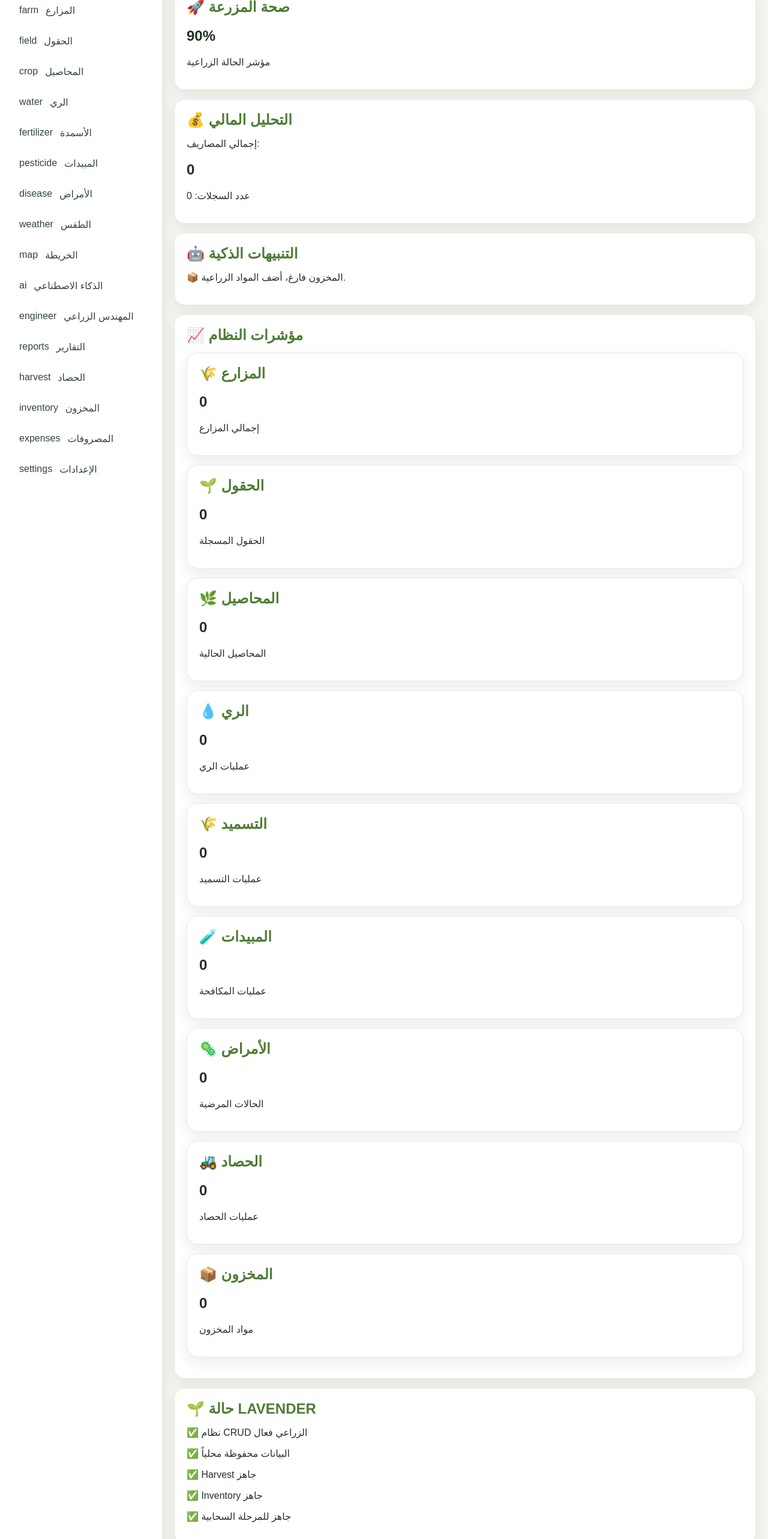
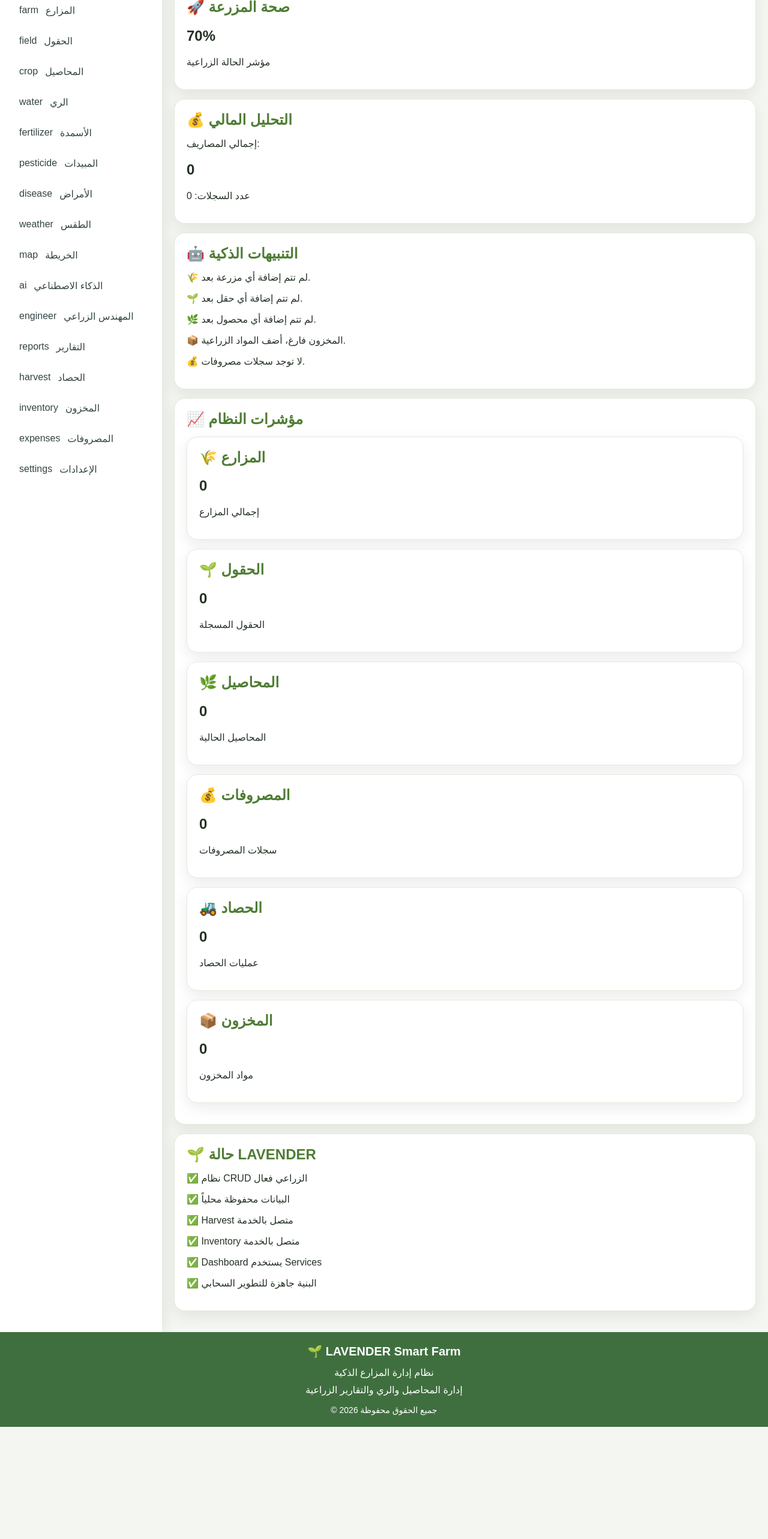
Before and after one commit to hasan776643tt-ops/LAVENDER, a React (Vite) app: page /dashboard in a window 1280 px wide. Shown: the part 234-2800 px from the top of the page at 60% size. After the commit the page ends 2613 px from the top, so only its background shows below. Built offline with nearby package versions, Linux system fonts and the light colour scheme.

Commit message:
Update Dashboard.jsx

```diff
--- a/src/pages/Dashboard.jsx
+++ b/src/pages/Dashboard.jsx
@@ -1,153 +1,239 @@
-import {
-  useContext,
-  useMemo,
-} from "react";
-
+// src/pages/Dashboard.jsx
 
 import {
-  FarmContext
-} from "../context/FarmContext";
-
+  useEffect,
+  useMemo,
+  useState
+} from "react";
 
 import Card from "../components/Card";
 
+import farmService from "../services/farmService.js";
+import fieldService from "../services/fieldService.js";
+import cropService from "../services/cropService.js";
+import expenseService from "../services/expenseService.js";
+import harvestService from "../services/harvestService.js";
+import inventoryService from "../services/inventoryService.js";
 
 
-export default function Dashboard(){
+// =========================
+// Dashboard
+// =========================
+
+export default function Dashboard() {
+
+  const [farms, setFarms] = useState([]);
+  const [fields, setFields] = useState([]);
+  const [crops, setCrops] = useState([]);
+  const [expenses, setExpenses] = useState([]);
+  const [harvests, setHarvests] = useState([]);
+  const [inventory, setInventory] = useState([]);
+
+  const [loading, setLoading] = useState(true);
+  const [error, setError] = useState("");
 
 
+  // =========================
+  // Load Dashboard Data
+  // =========================
 
-const {
+  useEffect(() => {
 
- farms = [],
- fields = [],
- crops = [],
+    let mounted = true;
 
- irrigations = [],
- fertilizers = [],
- pesticides = [],
+    const loadDashboard = async () => {
 
- diseases = [],
+      try {
 
- expenses = [],
+        setLoading(true);
+        setError("");
 
- harvests = [],
+        const [
+          farmsData,
+          fieldsData,
+          cropsData,
+          expensesData,
+          harvestsData,
+          inventoryData
+        ] = await Promise.all([
 
- inventory = [],
+          farmService.getAllFarms(),
+
+          fieldService.getAll(),
+
+          cropService.getAll(),
+
+          expenseService.getAll(),
+
+          harvestService.getAll(),
+
+          inventoryService.getAll()
+
+        ]);
 
 
-} = useContext(FarmContext);
+        if (!mounted) {
+          return;
+        }
 
 
+        setFarms(
+          Array.isArray(farmsData)
+            ? farmsData
+            : []
+        );
 
+
+        setFields(
+          Array.isArray(fieldsData)
+            ? fieldsData
+            : []
+        );
+
+
+        setCrops(
+          Array.isArray(cropsData)
+            ? cropsData
+            : []
+        );
+
+
+        setExpenses(
+          Array.isArray(expensesData)
+            ? expensesData
+            : []
+        );
+
+
+        setHarvests(
+          Array.isArray(harvestsData)
+            ? harvestsData
+            : []
+        );
+
+
+        setInventory(
+          Array.isArray(inventoryData)
+            ? inventoryData
+            : []
+        );
+
+
+      } catch (err) {
+
+        console.error(
+          "Dashboard data loading failed:",
+          err
+        );
+
+        if (mounted) {
+
+          setError(
+            err?.message ||
+            "حدث خطأ أثناء تحميل بيانات لوحة التحكم"
+          );
+
+        }
+
+      } finally {
+
+        if (mounted) {
+          setLoading(false);
+        }
+
+      }
+
+    };
+
+
+    loadDashboard();
+
+
+    return () => {
+      mounted = false;
+    };
+
+  }, []);
 
 
   // =========================
   // KPI Statistics
   // =========================
 
-
-const statistics = useMemo(()=>[
-
+  const statistics = useMemo(() => [
 
     {
-title:"🌾 المزارع",
-value:farms.length,
-info:"إجمالي المزارع"
+      title: "🌾 المزارع",
+      value: farms.length,
+      info: "إجمالي المزارع"
     },
 
+    {
+      title: "🌱 الحقول",
+      value: fields.length,
+      info: "الحقول المسجلة"
+    },
 
     {
-title:"🌱 الحقول",
-value:fields.length,
-info:"الحقول المسجلة"
+      title: "🌿 المحاصيل",
+      value: crops.length,
+      info: "المحاصيل الحالية"
     },
 
+    {
+      title: "💰 المصروفات",
+      value: expenses.length,
+      info: "سجلات المصروفات"
+    },
 
     {
-title:"🌿 المحاصيل",
-value:crops.length,
-info:"المحاصيل الحالية"
+      title: "🚜 الحصاد",
+      value: harvests.length,
+      info: "عمليات الحصاد"
     },
 
+    {
+      title: "📦 المخزون",
+      value: inventory.length,
+      info: "مواد المخزون"
+    }
 
-{
-title:"💧 الري",
-value:irrigations.length,
-info:"عمليات الري"
-},
+  ], [
 
-
-{
-title:"🌾 التسميد",
-value:fertilizers.length,
-info:"عمليات التسميد"
-},
-
-
-{
-title:"🧪 المبيدات",
-value:pesticides.length,
-info:"عمليات المكافحة"
-},
-
-
-{
-title:"🦠 الأمراض",
-value:diseases.length,
-info:"الحالات المرضية"
-},
-
-
-{
-title:"🚜 الحصاد",
-value:harvests.length,
-info:"عمليات الحصاد"
-},
-
-
-{
-title:"📦 المخزون",
-value:inventory.length,
-info:"مواد المخزون"
-},
-
-
-],[
     farms,
     fields,
     crops,
-irrigations,
-fertilizers,
-pesticides,
-diseases,
+    expenses,
     harvests,
     inventory
+
   ]);
 
 
-
-
-
-
   // =========================
-// Financial
+  // Financial Analysis
   // =========================
 
-
-const financial = useMemo(()=>{
-
+  const financial = useMemo(() => {
 
     const total = expenses.reduce(
 
-(sum,item)=>
+      (sum, item) => {
 
-sum + Number(item.amount || 0),
+        const amount =
+          Number(item?.amount || 0);
+
+        return sum + (
+          Number.isFinite(amount)
+            ? amount
+            : 0
+        );
+
+      },
 
       0
 
     );
-
 
 
     return {
@@ -159,141 +245,200 @@ expenses.length
 
     };
 
-
-},[expenses]);
-
-
-
-
+  }, [expenses]);
 
 
   // =========================
-// Smart Health
+  // Smart Farm Health
   // =========================
 
-
-const farmHealth = useMemo(()=>{
-
+  const farmHealth = useMemo(() => {
 
     let score = 100;
 
 
-
-if(diseases.length)
-
-score -= 20;
+    if (inventory.length === 0) {
+      score -= 10;
+    }
 
 
-
-if(irrigations.length < fields.length)
-
-score -= 15;
+    if (fields.length === 0) {
+      score -= 10;
+    }
 
 
-
-if(fertilizers.length === 0)
-
+    if (crops.length === 0) {
       score -= 10;
+    }
 
 
+    if (expenses.length > 0) {
+      score -= 5;
+    }
 
-if(score < 0)
 
+    if (score < 0) {
       score = 0;
-
+    }
 
 
     return score;
 
+  }, [
 
-},[
-
-diseases,
-
-irrigations,
-
+    inventory,
     fields,
-
-fertilizers
+    crops,
+    expenses
 
   ]);
-
-
-
-
-
-
 
 
   // =========================
   // Smart Alerts
   // =========================
 
+  const alerts = useMemo(() => {
 
-const alerts = useMemo(()=>{
+    const result = [];
 
 
-const result=[];
+    if (farms.length === 0) {
+
+      result.push(
+        "🌾 لم تتم إضافة أي مزرعة بعد."
+      );
+
+    }
 
 
-
-if(diseases.length > 0)
+    if (fields.length === 0) {
 
       result.push(
-"🦠 توجد أمراض تحتاج متابعة."
+        "🌱 لم تتم إضافة أي حقل بعد."
       );
 
+    }
 
 
-if(inventory.length === 0)
+    if (crops.length === 0) {
+
+      result.push(
+        "🌿 لم تتم إضافة أي محصول بعد."
+      );
+
+    }
+
+
+    if (inventory.length === 0) {
 
       result.push(
         "📦 المخزون فارغ، أضف المواد الزراعية."
       );
 
+    }
 
 
-if(fields.length > irrigations.length)
+    if (expenses.length === 0) {
 
       result.push(
-"💧 بعض الحقول تحتاج خطة ري."
+        "💰 لا توجد سجلات مصروفات."
       );
 
+    }
 
 
-if(result.length===0)
+    if (result.length === 0) {
 
       result.push(
-"✅ جميع الأنظمة تعمل بشكل جيد."
+        "✅ جميع البيانات الأساسية متوفرة."
       );
 
+    }
 
 
     return result;
 
+  }, [
 
-},[
-
-diseases,
-
+    farms,
+    fields,
+    crops,
     inventory,
-
-fields,
-
-irrigations
+    expenses
 
   ]);
 
 
+  // =========================
+  // Loading
+  // =========================
 
-
-
+  if (loading) {
 
     return (
 
       <div>
 
+        <h1>
+          📊 لوحة التحكم الذكية
+        </h1>
 
+        <Card title="⏳ جاري التحميل">
+
+          <p>
+            جاري تحميل بيانات المزرعة...
+          </p>
+
+        </Card>
+
+      </div>
+
+    );
+
+  }
+
+
+  // =========================
+  // Error
+  // =========================
+
+  if (error) {
+
+    return (
+
+      <div>
+
+        <h1>
+          📊 لوحة التحكم الذكية
+        </h1>
+
+        <Card title="⚠️ خطأ">
+
+          <p>
+            {error}
+          </p>
+
+          <p>
+            حاول تحديث الصفحة مرة أخرى.
+          </p>
+
+        </Card>
+
+      </div>
+
+    );
+
+  }
+
+
+  // =========================
+  // Render
+  // =========================
+
+  return (
+
+    <div>
 
       <h1>
         📊 لوحة التحكم الذكية
@@ -302,173 +447,133 @@ return (
 
       <p>
         🌱 LAVENDER Smart Farm
-<br/>
+        <br />
         نظام إدارة ومراقبة المزرعة
       </p>
 
 
-
-
-
+      {/* =========================
+          Farm Health
+      ========================= */}
 
       <Card title="🚀 صحة المزرعة">
-
 
         <h2>
           {farmHealth}%
         </h2>
 
-
         <p>
           مؤشر الحالة الزراعية
         </p>
 
-
       </Card>
 
 
-
-
-
-
+      {/* =========================
+          Financial
+      ========================= */}
 
       <Card title="💰 التحليل المالي">
-
 
         <p>
           إجمالي المصاريف:
         </p>
 
-
         <h2>
           {financial.total}
         </h2>
 
-
         <p>
-عدد السجلات:
-{" "}
+          عدد السجلات:{" "}
           {financial.records}
         </p>
-
 
       </Card>
 
 
-
-
-
-
+      {/* =========================
+          Smart Alerts
+      ========================= */}
 
       <Card title="🤖 التنبيهات الذكية">
 
-
-{
-
-alerts.map(
-
-(alert,index)=>(
+        {alerts.map(
+          (alert, index) => (
 
             <p key={index}>
               {alert}
             </p>
 
           )
-
-)
-
-}
-
+        )}
 
       </Card>
 
 
-
-
-
-
+      {/* =========================
+          Statistics
+      ========================= */}
 
       <Card title="📈 مؤشرات النظام">
 
-
-{
-
-statistics.map(item=>(
-
+        {statistics.map(
+          (item) => (
 
             <Card
-
               key={item.title}
-
               title={item.title}
-
             >
-
 
               <h2>
                 {item.value}
               </h2>
 
-
               <p>
                 {item.info}
               </p>
 
+            </Card>
+
+          )
+        )}
 
       </Card>
 
 
-))
-
-}
-
-
-</Card>
-
-
-
-
-
-
-
+      {/* =========================
+          System Status
+      ========================= */}
 
       <Card title="🌱 حالة LAVENDER">
-
 
         <p>
           ✅ نظام CRUD الزراعي فعال
         </p>
 
-
         <p>
           ✅ البيانات محفوظة محلياً
         </p>
 
+        <p>
+          ✅ Harvest متصل بالخدمة
+        </p>
 
         <p>
-✅ Harvest جاهز
+          ✅ Inventory متصل بالخدمة
         </p>
 
+        <p>
+          ✅ Dashboard يستخدم Services
+        </p>
 
         <p>
-✅ Inventory جاهز
+          ✅ البنية جاهزة للتطوير السحابي
         </p>
 
-
-<p>
-✅ جاهز للمرحلة السحابية
-</p>
-
-
       </Card>
-
-
-
-
 
     </div>
 
   );
 
-
 }
```
Lines whose indentation alone changed are shown as unchanged.
